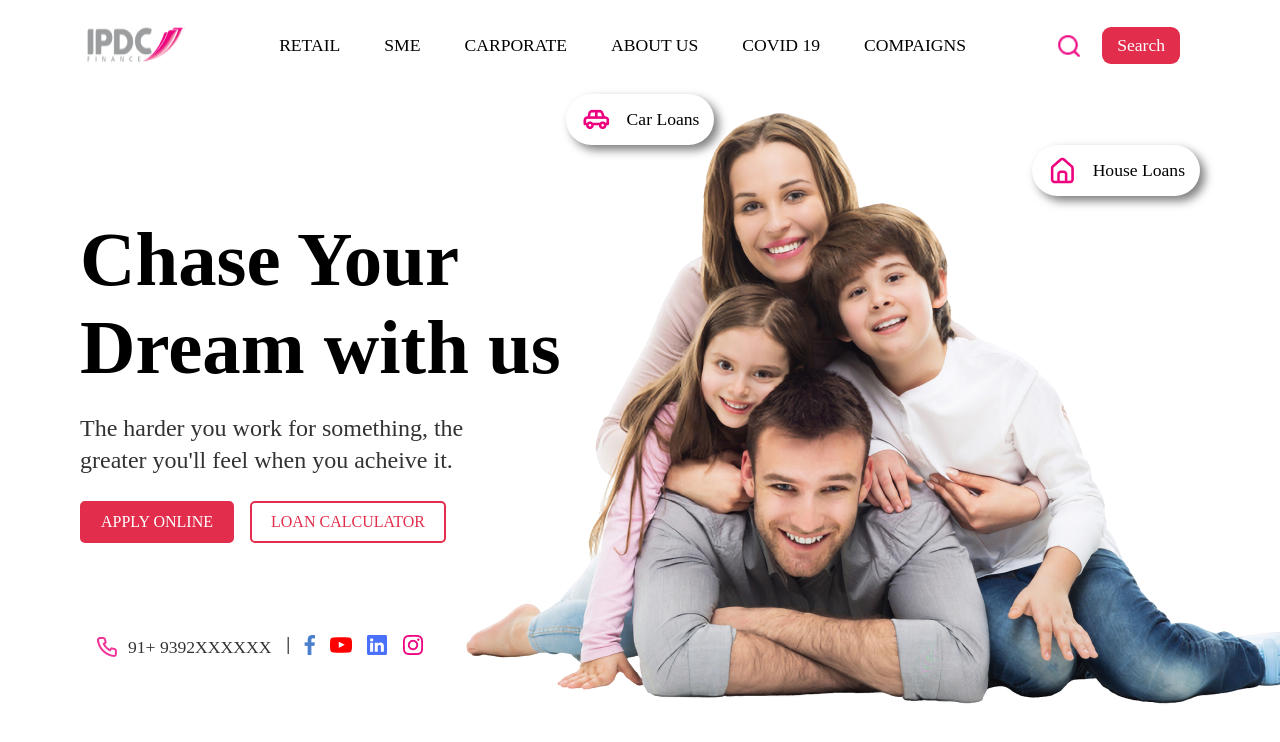
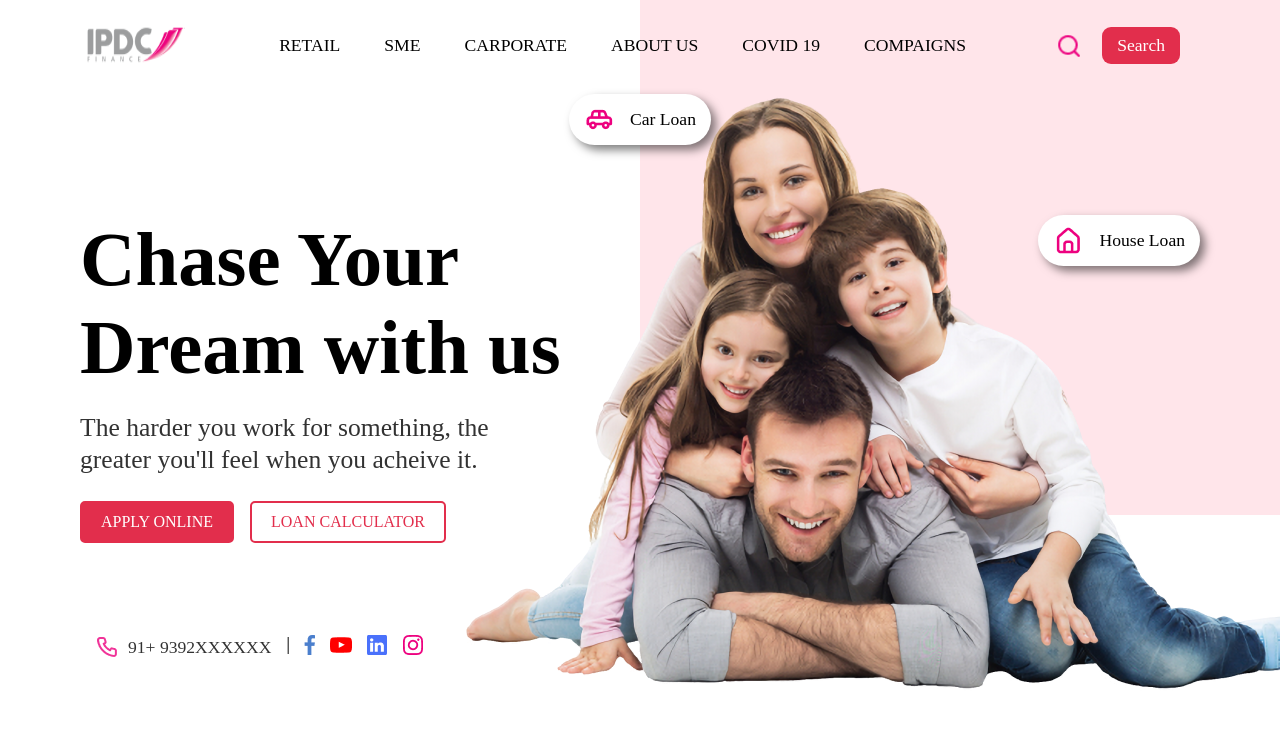
Before and after one commit to Vinay14Newbie/PW_Projects-Assignment, a plain HTML site: page 2-Web_Page_Clone/index.html in a window 1280 px wide. Drawn offline with Linux system fonts and the light colour scheme.

Commit message:
so here my work done

```diff
--- a/2-Web_Page_Clone/index.html
+++ b/2-Web_Page_Clone/index.html
@@ -7,6 +7,9 @@
     <link rel="stylesheet" href="style.css">
 </head>
 <body>
+    <div class="bgc">
+        <div></div>
+    </div>
     <div class="page">
         <div class="main">
             <header>
@@ -26,19 +29,18 @@
                     <div class="search_button">Search</div>
                 </div>
             </header>
-            <div class="car_loan">
+            <div class="loan-btn car_loan">
                 <div>
                     <img src="assets/car.png" alt="car">
-                    <span>Car Loans</span>
+                    <span>Car Loan</span>
                 </div>
             </div>
-            <div class="house_loan">
+            <div class="loan-btn house_loan">
                 <div>
                     <img src="assets/House.png" alt="house_loan">
-                    <span>House Loans</span>
+                    <span>House Loan</span>
                 </div>
             </div>
-
             <main>
                 <div class="content">
                     <h1>Chase Your <br> Dream with us</h1>
--- a/2-Web_Page_Clone/style.css
+++ b/2-Web_Page_Clone/style.css
@@ -6,16 +6,34 @@
 .page{
     width: 100vw;
     height: 100vh;
+    padding : 15px 80px;
     background-image: url(assets/hero-image.png);
     background-repeat: no-repeat;
     background-position: right;
 }
+
+
+/* so here is the styling for pink background color which is located at the right side of the page */
+/* bringing the bgc pink at the right position */
+.bgc{
+    display: flex;
+    justify-content: end;
+}
+.bgc div{
+    width: 50%;
+    height: 515px;
+    background-color: rgb(255, 229, 234);
+    /* making position absolute for intersection */
+    position: absolute;
+    z-index: -1;  /* giving the bgc the most least z-index however other items can come top on it */
+}
+
+
+
 .main{
     max-width: 100%;
     height: 100%;
-    margin: 15px 80px;
 }
-
 
 
 /* here starts from navigation */
@@ -48,6 +66,13 @@ header .search img{
 }
 
 
+
+/* loan buttons */
+.loan-btn div{
+    background-color: #fff;
+}
+
+/* car-loan btn */
 .car_loan{
     display: flex;
     justify-content: center;
@@ -69,7 +94,7 @@ header .search img{
     font-size: 1.1rem;
 }
 
-
+/* home loan button */
 .house_loan{
     display: flex;
     justify-content: end;
@@ -83,6 +108,8 @@ header .search img{
     display: flex;
     justify-content: space-around;
     align-items: center;
+    position: relative;
+    top: 70px;
 }
 .house_loan div img{
     margin-right: 15px;
@@ -99,7 +126,7 @@ main .content h1{
     margin: 20px 0;
 }
 main .content p{
-    font-size: 1.5rem;
+    font-size: 1.6rem;
     opacity: 0.8;
     line-height: 2rem;
 }
```
